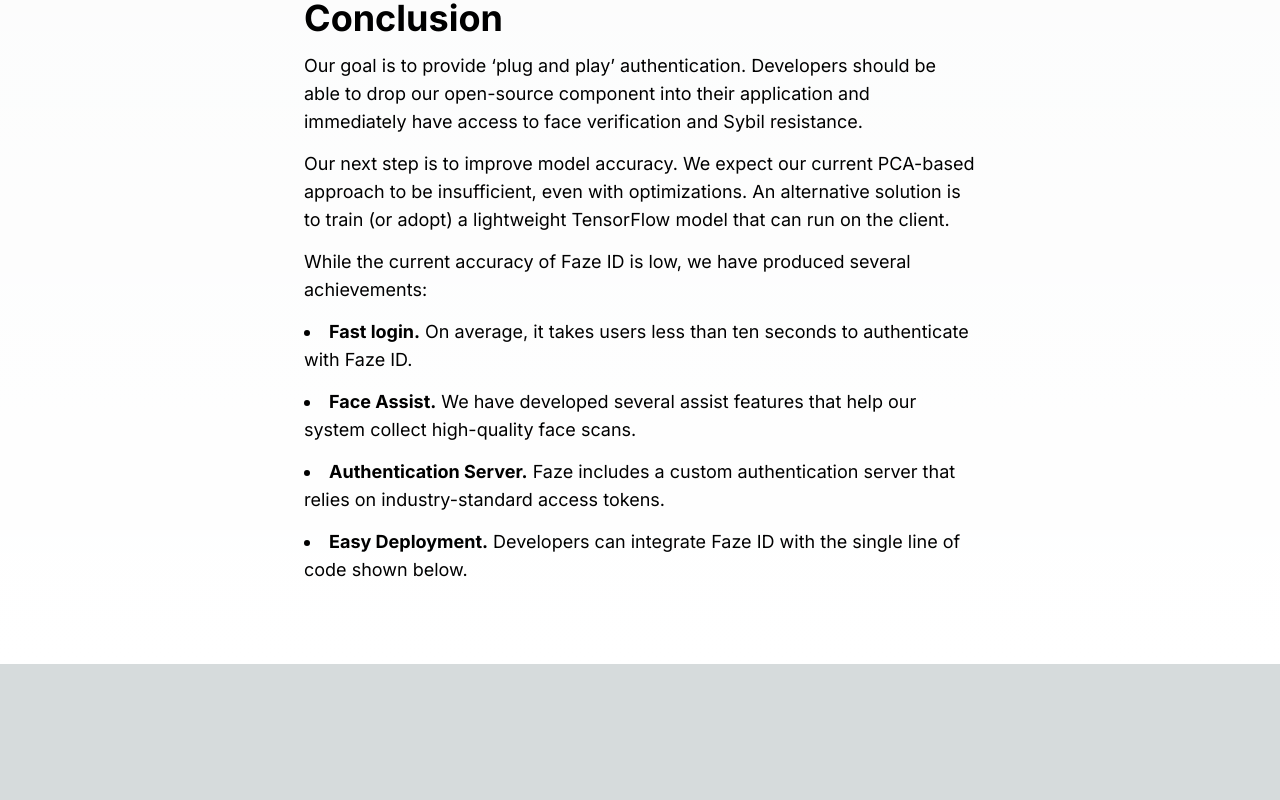
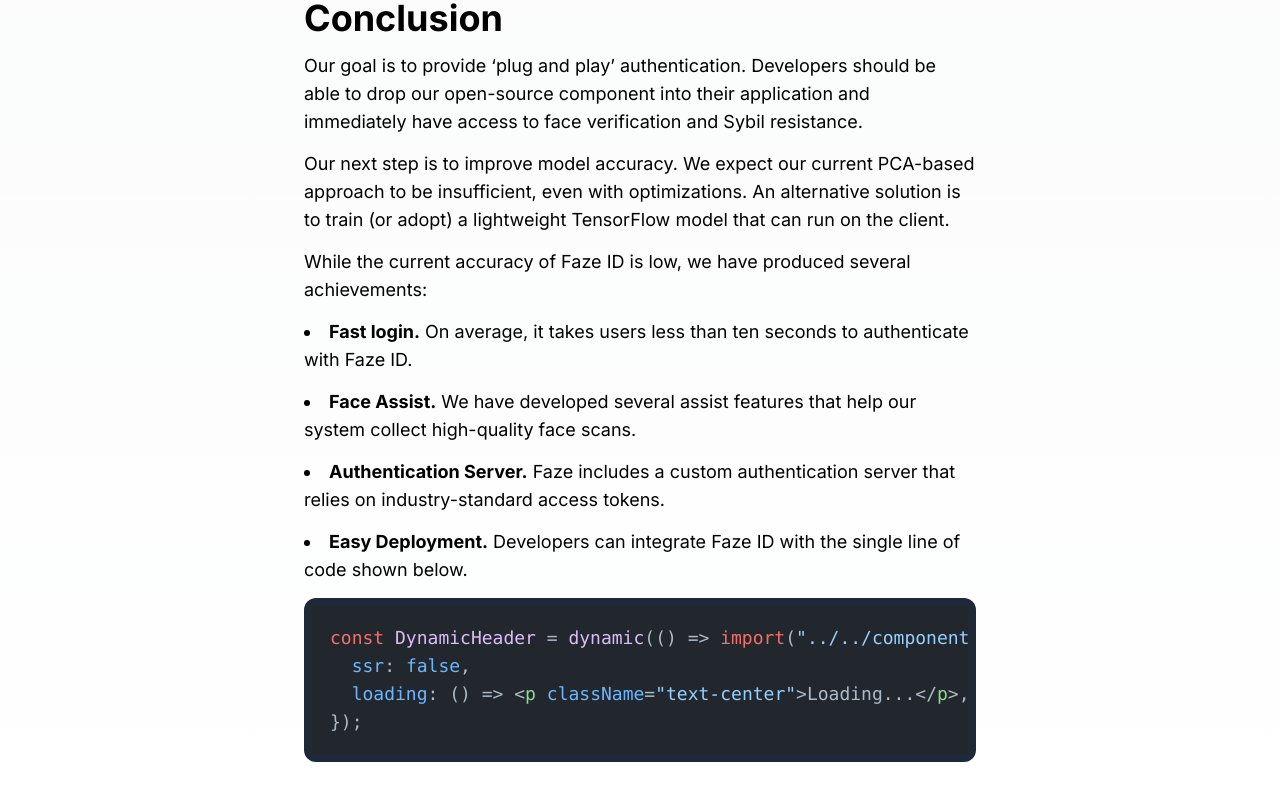
Before and after one commit to KryptikApp/faze, a Next.js app: page /about in a window 1280 px wide. Shown: the part 8454-9254 px from the top of the page. Before the commit the page ends 9118 px from the top, so only its background shows below. Built offline with nearby package versions, Linux system fonts and the light colour scheme.

Commit message:
Add scanner import code example

```diff
--- a/src/pages/about.tsx
+++ b/src/pages/about.tsx
@@ -473,6 +473,17 @@
             integrate Faze ID with the single line of code shown below.
           </li>
         </ul>
+        {/* show  formatted code output of the function EAR */}
+        <div className="bg-gray-800 rounded-xl p-2 my-8 hover:bg-gradient-to-r hover:from-green-500/90 hover:via-sky-500/90 hover:to-green-400/90">
+          <pre className="text-white text-md">
+            <code className="typescript">
+              {`const DynamicHeader = dynamic(() => import("../../components/scan/Scanner"), {
+  ssr: false,
+  loading: () => <p className="text-center">Loading...</p>,
+});`}
+            </code>
+          </pre>
+        </div>
       </div>
     </div>
   );
```
